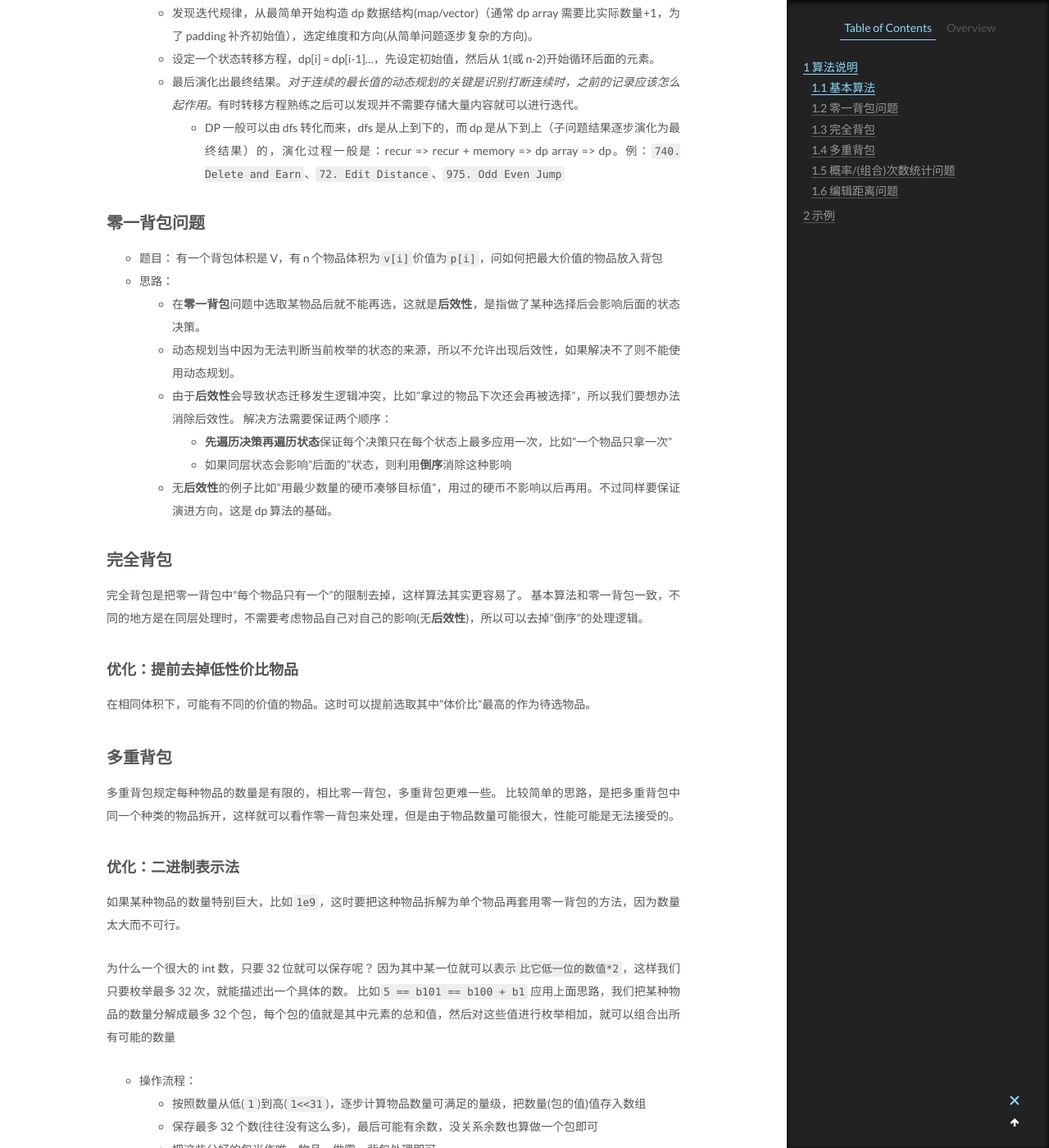
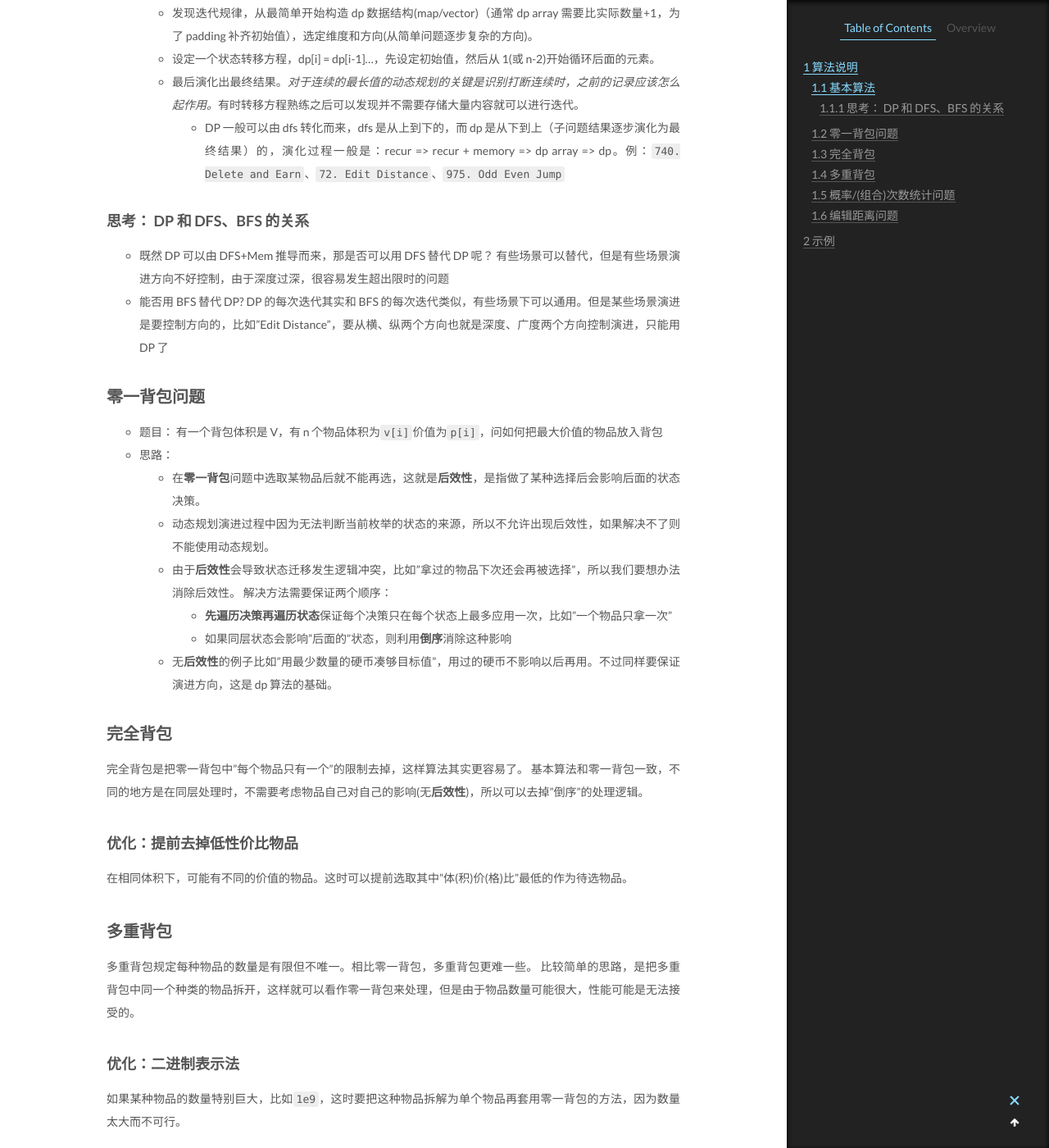
Before and after one commit to CodeHunter2006/CodeHunter2006.github.io, a Jekyll site: the page built from _posts/2021-01-02-Algorithm_DynamicPlanning.md, in a window 1280 px wide and 1400 px high, scrolled down 1149 px. Shown: the whole window at 82% size. Built offline with Jekyll 4.4.1, drawn with Linux system fonts in a browser that asks for light colours; some of the changed text lies outside the part shown.

Commit message:
[doc]: add contents.

```diff
--- a/_posts/2021-01-02-Algorithm_DynamicPlanning.md
+++ b/_posts/2021-01-02-Algorithm_DynamicPlanning.md
@@ -32,13 +32,20 @@ tags: Algorithm Leetcode
   3. 最后演化出最终结果。*对于连续的最长值的动态规划的关键是识别打断连续时，之前的记录应该怎么起作用。*有时转移方程熟练之后可以发现并不需要存储大量内容就可以进行迭代。
   - DP 一般可以由 dfs 转化而来，dfs 是从上到下的，而 dp 是从下到上（子问题结果逐步演化为最终结果）的，演化过程一般是：recur => recur + memory => dp array => dp。例：`740. Delete and Earn`、`72. Edit Distance`、`975. Odd Even Jump`
 
+### 思考： DP 和 DFS、BFS 的关系
+
+- 既然 DP 可以由 DFS+Mem 推导而来，那是否可以用 DFS 替代 DP 呢？
+  有些场景可以替代，但是有些场景演进方向不好控制，由于深度过深，很容易发生超出限时的问题
+- 能否用 BFS 替代 DP?
+  DP 的每次迭代其实和 BFS 的每次迭代类似，有些场景下可以通用。但是某些场景演进是要控制方向的，比如"Edit Distance"，要从横、纵两个方向也就是深度、广度两个方向控制演进，只能用 DP 了
+
 ## 零一背包问题
 
 - 题目：
   有一个背包体积是 V，有 n 个物品体积为`v[i]`价值为`p[i]`，问如何把最大价值的物品放入背包
 - 思路：
   - 在**零一背包**问题中选取某物品后就不能再选，这就是**后效性**，是指做了某种选择后会影响后面的状态决策。
-  - 动态规划当中因为无法判断当前枚举的状态的来源，所以不允许出现后效性，如果解决不了则不能使用动态规划。
+  - 动态规划演进过程中因为无法判断当前枚举的状态的来源，所以不允许出现后效性，如果解决不了则不能使用动态规划。
   - 由于**后效性**会导致状态迁移发生逻辑冲突，比如"拿过的物品下次还会再被选择"，所以我们要想办法消除后效性。
     解决方法需要保证两个顺序：
     1. **先遍历决策再遍历状态**保证每个决策只在每个状态上最多应用一次，比如"一个物品只拿一次"
@@ -52,11 +59,11 @@ tags: Algorithm Leetcode
 
 ### 优化：提前去掉低性价比物品
 
-在相同体积下，可能有不同的价值的物品。这时可以提前选取其中"体价比"最高的作为待选物品。
+在相同体积下，可能有不同的价值的物品。这时可以提前选取其中"体(积)价(格)比"最低的作为待选物品。
 
 ## 多重背包
 
-多重背包规定每种物品的数量是有限的，相比零一背包，多重背包更难一些。
+多重背包规定每种物品的数量是有限但不唯一。相比零一背包，多重背包更难一些。
 比较简单的思路，是把多重背包中同一个种类的物品拆开，这样就可以看作零一背包来处理，但是由于物品数量可能很大，性能可能是无法接受的。
 
 ### 优化：二进制表示法
@@ -64,8 +71,8 @@ tags: Algorithm Leetcode
 如果某种物品的数量特别巨大，比如`1e9`，这时要把这种物品拆解为单个物品再套用零一背包的方法，因为数量太大而不可行。
 
 为什么一个很大的 int 数，只要 32 位就可以保存呢？
-因为其中某一位就可以表示`比它低一位的数值*2`，这样我们只要枚举最多 32 次，就能描述出一个具体的数。
-比如`5 == b101 == b100 + b1`
+因为其中某一位就可以表示`比它低一位的数值*2`，这样我们只要枚举组合最多 32 次，就能描述出一个具体的数。
+比如`5 == b101 == b100 + b1`，只需要枚举两次而不用`1+1+1+1+1`枚举 5 次
 应用上面思路，我们把某种物品的数量分解成最多 32 个包，每个包的值就是其中元素的总和值，然后对这些值进行枚举相加，就可以组合出所有可能的数量
 
 - 操作流程：
```
Also changed, not shown: other parts of _posts/2021-01-02-Algorithm_DynamicPlanning.md (+2 -2 lines).
